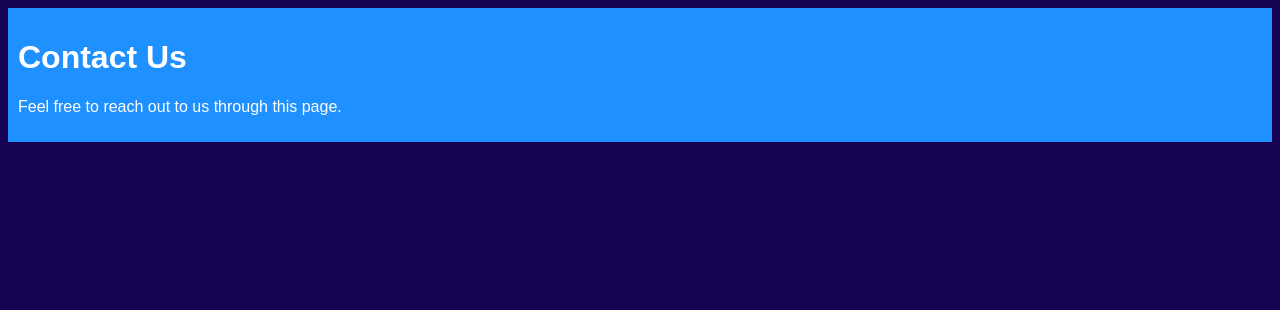
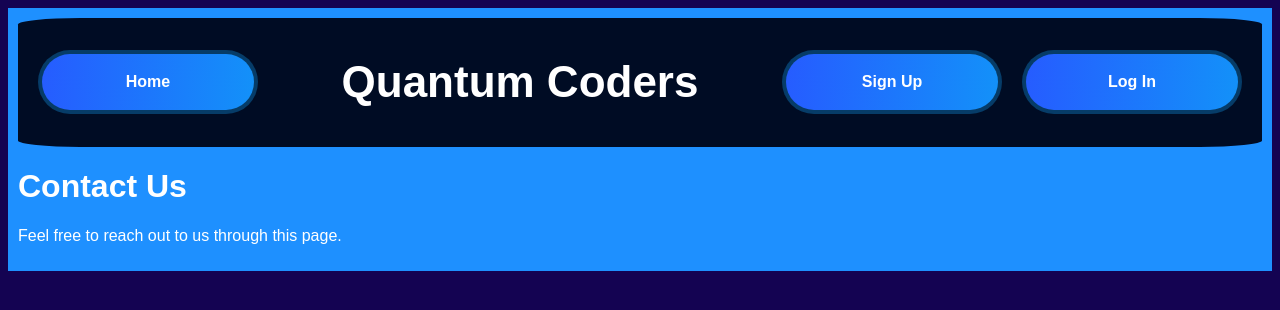
Before and after one commit to CUNY2XTECH-CITYTECH/quantum-coders, a React (Vite) app in the folder frontend/: page /contact in a window 1280 px wide. Shown: the top 310 px of the page. Built offline with nearby package versions, Linux system fonts and the light colour scheme; what supertokens-auth-react, supertokens-web-js would draw is missing.

Commit message:
Updating the frontend (header)

```diff
--- a/frontend/src/components/CreateAccount/RegisterForm.tsx
+++ b/frontend/src/components/CreateAccount/RegisterForm.tsx
@@ -69,7 +69,8 @@ export const RegisterForm = () => {
             })
 
             if (response.status === "OK") {
-                setSuccessMsg("Sign-Up Successful! Redirecting...");
+                setSuccessMsg("Sign-Up Successful! Redirecting...")
+                console.log("Sending to SuperTokens:", form)
                 setTimeout(() => navigate("/", { state: { signupSuccess: true } }), 3000)
                 console.log("The assigned id is ", response.user.id)
             } else {
@@ -79,7 +80,7 @@ export const RegisterForm = () => {
             console.error("Sign-Up Error:", error)
             setErrorMsg("An error occurred. Please try again.")
         }
-        console.log("Sending to SuperTokens:", form)
+        console.log("Form information:", form)
     };
 
     return (
--- a/frontend/src/components/HomePage/AboutUs.tsx
+++ b/frontend/src/components/HomePage/AboutUs.tsx
@@ -1,4 +1,5 @@
 import React from "react";
+import Header from "./header"
 
 const About: React.FC = () => {
     const mystyle = {
@@ -12,6 +13,7 @@ const About: React.FC = () => {
       };
   return (
     <div style={mystyle}>
+      <Header/>
       <h1>About Us</h1>
       <p>Welcome to the About page!</p>
     </div>
--- a/frontend/src/components/HomePage/Contact.tsx
+++ b/frontend/src/components/HomePage/Contact.tsx
@@ -1,5 +1,5 @@
 import React from "react";
-
+import Header from "./header"
 const Contact: React.FC = () => {
     const mystyle = {
         color: "white",
@@ -12,6 +12,7 @@ const Contact: React.FC = () => {
     };
     return (
         <div style={mystyle}>
+            <Header/>
             <h1>Contact Us</h1>
             <p>Feel free to reach out to us through this page.</p>
         </div>
--- a/frontend/src/components/HomePage/Services.tsx
+++ b/frontend/src/components/HomePage/Services.tsx
@@ -1,6 +1,6 @@
 
 import React from "react";
-
+import Header from "./header"
 const Services: React.FC = () => {
   const mystyle = {
     color: "white",
@@ -13,6 +13,7 @@ const Services: React.FC = () => {
   };
   return (
     <div style={mystyle}>
+      <Header />
       <h1>Our Services</h1>
       <p>Learn more about the services we offer.</p>
     </div>
```
